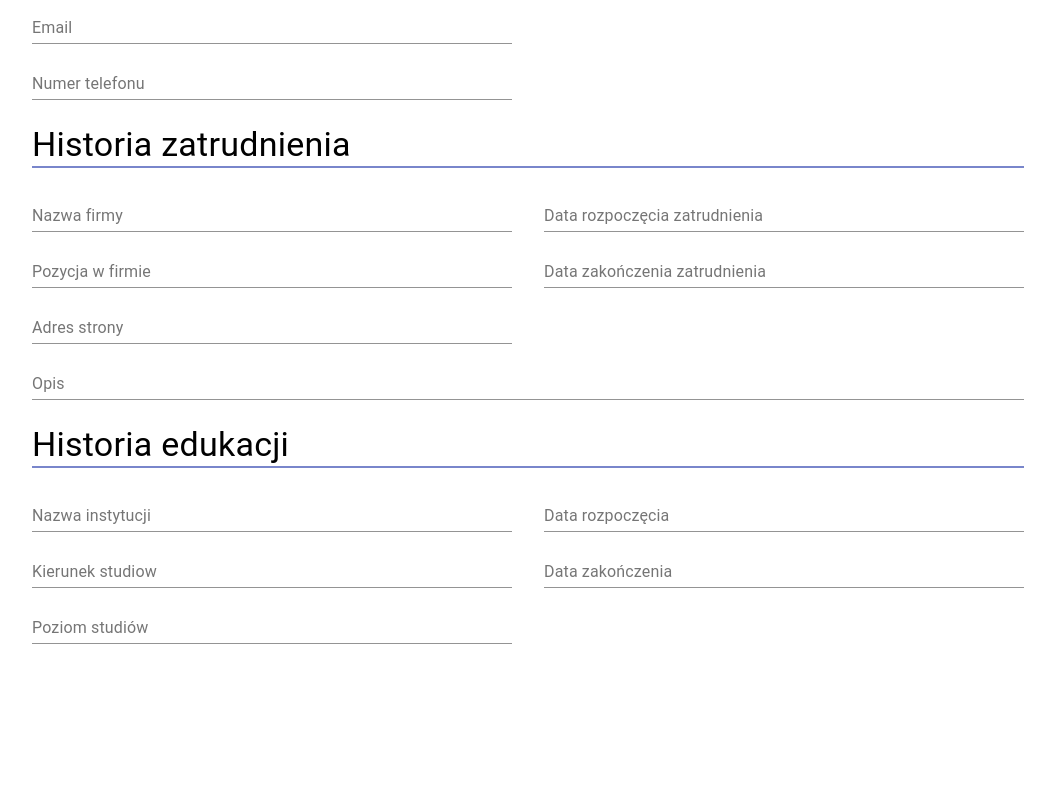
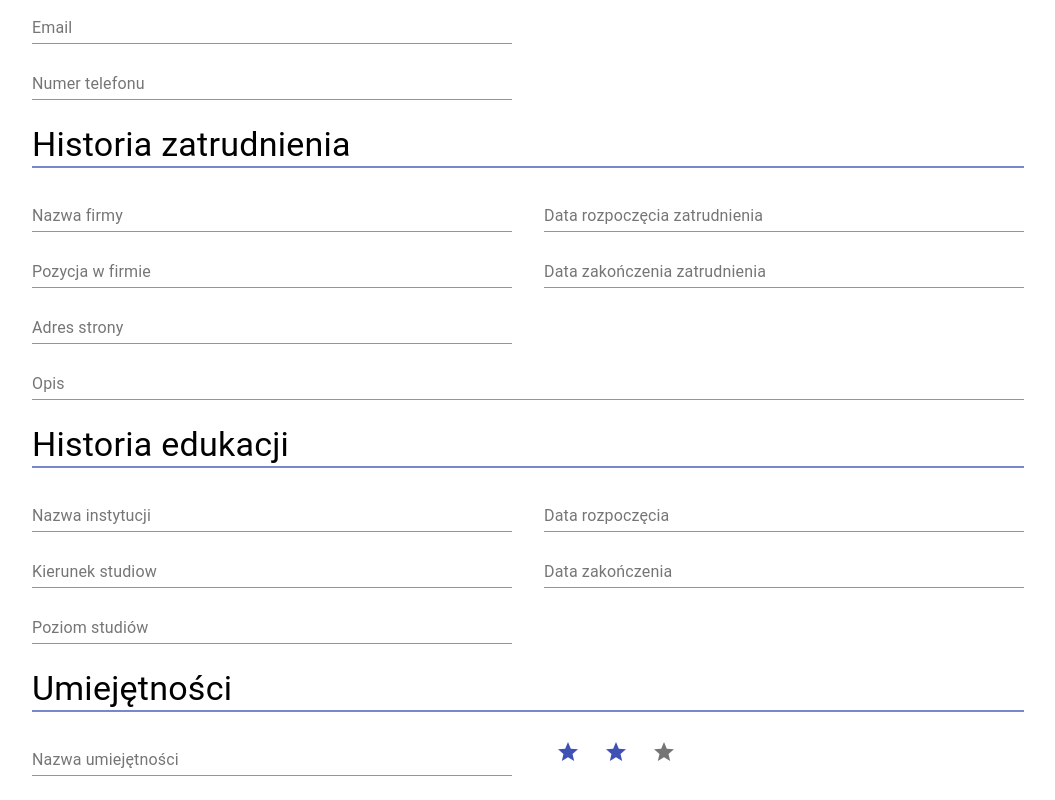
Before and after one commit to testdoittechnology/front-end-recruitment-task, a React (Create React App) app: page / in a window 1280 px wide. Shown: the part 240-1040 px from the top of the page, without its empty margins (112-1167 px from the left). Before the commit the page ends 908 px from the top, so only its background shows below. Built offline with nearby package versions, Linux system fonts and the light colour scheme.

Commit message:
Skills form

```diff
--- a/package.json
+++ b/package.json
@@ -4,6 +4,7 @@
   "private": true,
   "dependencies": {
     "@material-ui/core": "^4.0.2",
+    "@material-ui/icons": "^4.0.1",
     "react": "^16.8.6",
     "react-dom": "^16.8.6",
     "react-redux": "^7.0.3",
--- a/src/components/DoubleColumn.jsx
+++ b/src/components/DoubleColumn.jsx
@@ -30,8 +30,8 @@ class DoubleColumn extends React.PureComponent {
 }
 
 DoubleColumn.propTypes = {
-	left: PropTypes.func,
-	right: PropTypes.func,
+	left: PropTypes.any,
+	right: PropTypes.any,
 }
 
 
--- /dev/null
+++ b/src/components/Stars.jsx
@@ -0,0 +1,47 @@
+import React from 'react'
+import PropTypes from 'prop-types'
+import { withStyles, Grid, IconButton } from '@material-ui/core'
+import { Star } from '@material-ui/icons'
+
+const style = theme => ({
+	icon: {
+		fontSize: 24
+	}
+})
+
+class Stars extends React.PureComponent {
+
+	createStars = () => {
+		const { size, classes, value } = this.props;
+		return new Array(size).fill(0).map( (x,i) => {
+			return <Grid item key={i}>
+				<IconButton color={i < value ? 'primary' : undefined}>
+					<Star className={classes.icon}/>
+				</IconButton>
+			</Grid>
+		})
+	}
+
+	render() {
+		return (
+			<Grid
+				container
+			>
+				{this.createStars()}
+			</Grid>
+		)
+	}
+}
+
+Stars.propTypes = {
+	size: PropTypes.number,
+
+}
+
+Stars.defaultProps = {
+	size: 3,
+	value: 2,
+}
+
+
+export default withStyles(style)(Stars)
--- a/src/libs/Translations.js
+++ b/src/libs/Translations.js
@@ -19,7 +19,8 @@ const _dict = {
 	phone: 'Numer telefonu',
 	study_field: 'Kierunek studiow',
 	study_level: 'Poziom studiów',
-	skills: 'Umiejętnosci',
+	skill_name: 'Nazwa umiejętności',
+	skills: 'Umiejętności',
 }
 
 export default (key) => {
--- a/src/scenes/Home.jsx
+++ b/src/scenes/Home.jsx
@@ -6,6 +6,7 @@ import PersonalDataForm from './components/PersonalDataForm/PersonalDataForm';
 import Divider from '../components/Divider';
 import EmploymentForm from './components/EmploymentForm/EmploymentForm';
 import EducationForm from './components/EducationForm/EducationForm';
+import SkillsForm from './components/SkillsForm/SkillsForm';
 
 const style = theme => ({
 })
@@ -21,6 +22,8 @@ class Home extends React.PureComponent {
 				<EmploymentForm />
 				<Divider title={Tr('education_history')} />
 				<EducationForm />
+				<Divider title={Tr('skills')} />
+				<SkillsForm />
 			</Workspace>
 		)
 	}
--- /dev/null
+++ b/src/scenes/components/SkillsForm/SkillsForm.jsx
@@ -0,0 +1,29 @@
+import React from 'react'
+//import PropTypes from 'prop-types'
+import { withStyles } from '@material-ui/core'
+import DoubleColumn from '../../../components/DoubleColumn';
+import CreateInputs, { CreateInputsItem } from '../../../libs/CreateInputs';
+import Stars from '../../../components/Stars';
+
+const style = theme => ({
+})
+
+class SkillsForm extends React.PureComponent {
+
+	render() {
+		return (
+			<DoubleColumn
+				left={CreateInputs([
+					CreateInputsItem('skillName', 'skill_name'),
+				])}
+				right={<Stars />}
+			/>
+		)
+	}
+}
+
+SkillsForm.propTypes = {
+}
+
+
+export default withStyles(style)(SkillsForm)
```
Also changed, not shown: 1 other file (tests, documents, lock files or other folders).
